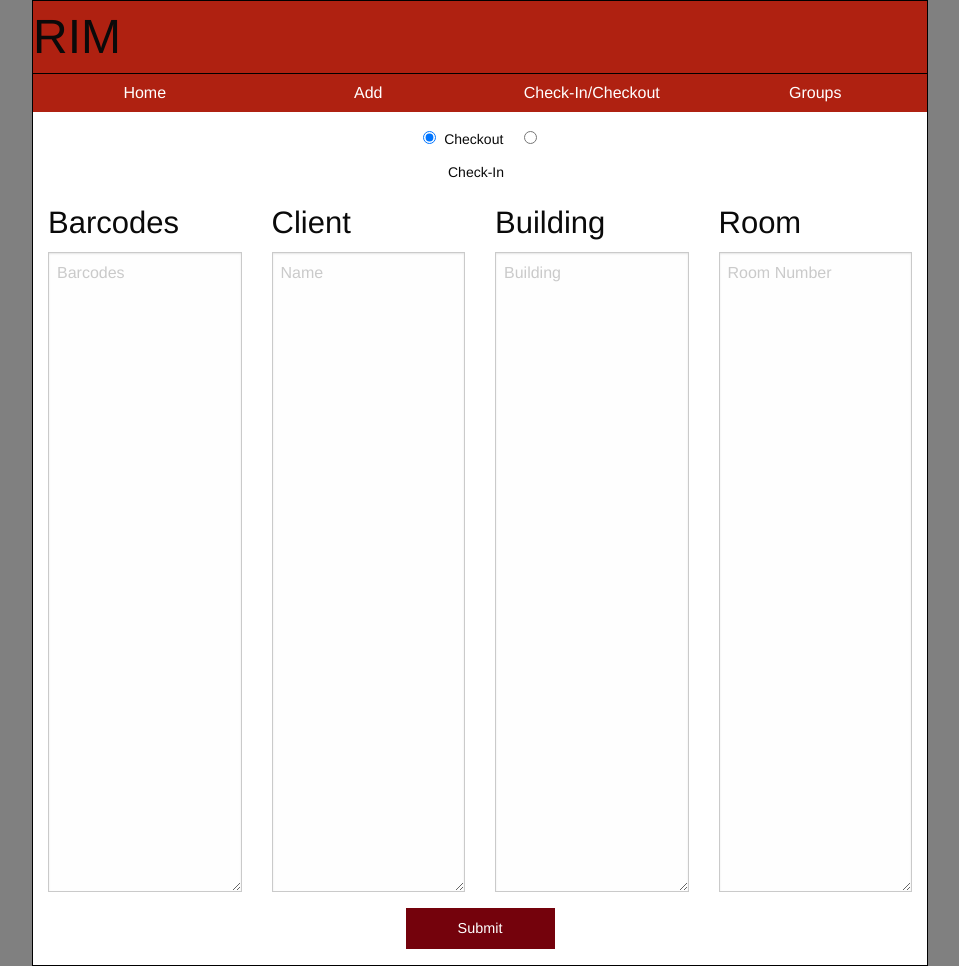
After one commit to mostateresnet/rimproject, a Django app: page /checkout/ in a window 1280 px wide. The commit adds this page. Shown: the whole page, without its empty margins (160-1119 px from the left). Run offline with Django 3.2, Linux system fonts and the light colour scheme.

Commit message:
mock-up of the checkout/checkin page

```diff
--- a/rim/models.py
+++ b/rim/models.py
@@ -46,6 +46,9 @@ class Checkout(models.Model):
     def __str__(self):
         return '%s' % (self.client)
 
+    class Meta:
+        ordering = ['-timestamp']
+
 class Location(models.Model):
     building = models.CharField(max_length=50)
     room = models.CharField(max_length=50, blank=True)
--- a/rim/static/rim/css/base.css
+++ b/rim/static/rim/css/base.css
@@ -30,3 +30,7 @@
     background-color: #8c0a01;
     cursor: pointer;
 }
+
+.button {
+    background-color: #74020C;
+}
--- /dev/null
+++ b/rim/static/rim/css/checkout.css
@@ -0,0 +1,4 @@
+.textbox {
+    height: 80vh;
+    width: 100%;
+}
--- /dev/null
+++ b/rim/static/rim/js/checkout.js
@@ -0,0 +1,16 @@
+$(document).ready(function() {
+    function switch_forms(){
+        var $client_names = $('#client_names');
+        var content = $client_names.val();
+        if ($('input[name=checkform]:checked').prop('id') == 'checkin') {
+            if (content != 'ResNet')
+                $client_names.data('content', content).prop('disabled', true).val('ResNet');
+        }
+        else {
+            $client_names.prop('disabled', false).val($client_names.data('content'));
+        }
+    }
+
+    $('input[name=checkform]').on('click change', switch_forms);
+
+});
--- a/rim/templates/rim/base.html
+++ b/rim/templates/rim/base.html
@@ -28,6 +28,7 @@
                         <ul class='expanded menu align-center'>
                             <li><a href="{% url 'home' %}">{% trans 'Home' %}</a></li>
                             <li><a href="{% url 'add' %}">{% trans 'Add' %}</a></li>
+                            <li><a href="{% url 'checkout' %}">{% trans 'Check-In/Checkout' %}</a></li>
                             <li><a href='{% url "group" %}'>{% trans 'Groups' %}</a></li>
                         </ul>
                     </div>
--- /dev/null
+++ b/rim/templates/rim/checkout.html
@@ -0,0 +1,45 @@
+{% extends "rim/base.html" %}
+{% load static %}
+{% load i18n %}
+
+{% block javascript %}
+    {{ block.super }}
+    <script type='text/javascript' src='{% static "rim/js/checkout.js" %}'></script>
+{% endblock %}
+
+{% block css %}
+    {{ block.super }}
+    <link rel='stylesheet' type='text/css' href='{% static "rim/css/checkout.css" %}'>
+{% endblock %}
+
+{% block content %}
+    <div class="grid-x grid-padding-x grid-padding-y align-center">
+        <div class="large-3 text-center cell">
+            <input type="radio" checked=checked name="checkform" id="checkout"><label for="checkout">Checkout</label>
+            <input type="radio" name="checkform" id="checkin"><label for="checkin">Check-In</label>
+        </div>
+    </div>
+    <div class="grid-x grid-padding-x">
+        <div class="large-3 cell">
+            <h3>Barcodes</h3>
+            <textarea class="textbox" placeholder="{% trans 'Barcodes' %}"></textarea>
+        </div>
+        <div class="large-3 cell">
+            <h3>Client</h3>
+            <textarea class="textbox" placeholder="{% trans 'Name' %}" id="client_names"></textarea>
+        </div>
+        <div class="large-3 cell">
+            <h3>Building</h3>
+            <textarea class="textbox" placeholder="{% trans 'Building' %}"></textarea>
+        </div>
+        <div class="large-3 cell">
+            <h3>Room</h3>
+            <textarea class="textbox" placeholder="{% trans 'Room Number' %}"></textarea>
+        </div>
+    </div>
+        <div class="grid-x align-center">
+            <div class="large-2 cell">
+                <button type='submit' class='button expanded'>{% trans 'Submit' %}</button>
+            </div>
+        </div>
+{% endblock %}
--- a/rim/urls.py
+++ b/rim/urls.py
@@ -9,5 +9,6 @@ urlpatterns = [
     path('edit/<int:pk>', views.EditEquipmentView.as_view(), name='edit'),
     path('group/', views.ListGroupView.as_view(), name='group'),
     path('group/add', views.AddGroupView.as_view(), name='addgroup'),
-    path('group/edit/<int:pk>', views.EditGroupView.as_view(), name='editgroup')
+    path('group/edit/<int:pk>', views.EditGroupView.as_view(), name='editgroup'),
+    path('checkout/', views.CheckoutView.as_view(), name='checkout'),
 ]
--- a/rim/views.py
+++ b/rim/views.py
@@ -3,7 +3,7 @@ from django.urls import reverse_lazy
 from django.db.models import Count
 from django.views.generic import CreateView, ListView, UpdateView
 from django.utils.translation import ugettext_lazy as _
-from rim.models import Equipment, Group
+from rim.models import Equipment, Group, Checkout
 from rim.forms import GroupForm, EquipmentForm
 
 class HomeView(ListView):
@@ -51,3 +51,9 @@ class EditEquipmentView(UpdateView):
     model = Equipment
     form_class = EquipmentForm
     success_url = reverse_lazy('home')
+
+class CheckoutView(CreateView):
+    template_name = 'rim/checkout.html'
+    model = Checkout
+    success_url = reverse_lazy('home')
+    fields = ['client', 'location', 'equipment']
```
Also changed, not shown: rim/static/rim/css/add.css (+6 -7 lines), rim/templates/rim/edit.html (+26 -1 lines).
